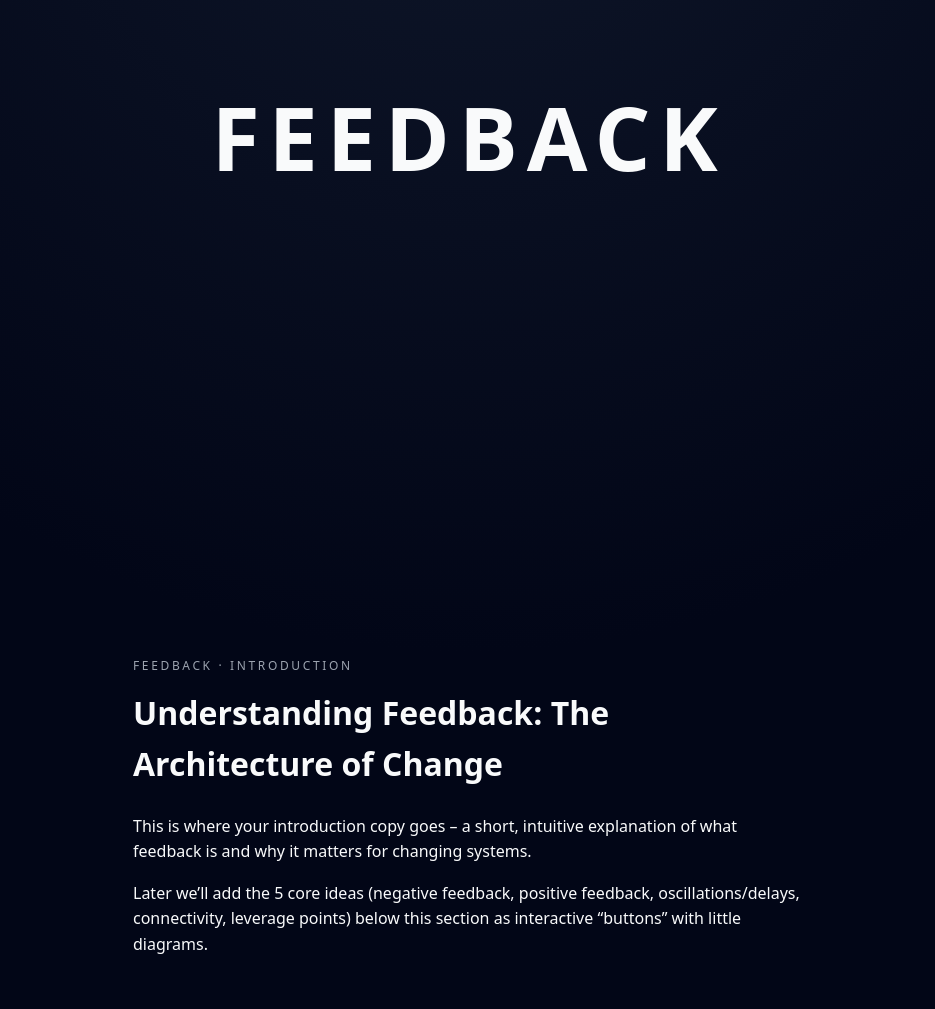
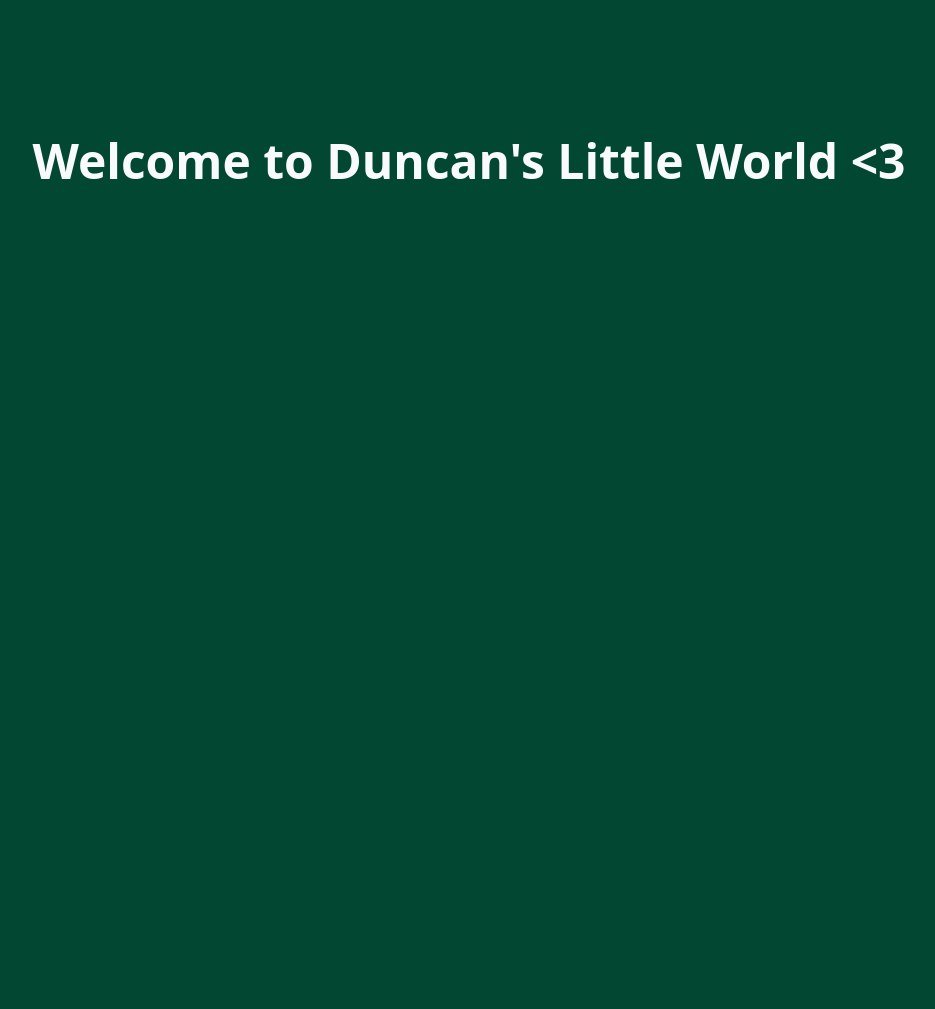
Before and after one commit to DuncanPoisson/duncanpoisson.github.io, a plain HTML site: page index.html in a window 1280 px wide. Shown: the part 240-1249 px from the top of the page, without its empty margins (171-1106 px from the left). After the commit the page ends 800 px from the top, so only its background shows below. Drawn offline with Linux system fonts and the light colour scheme.

Commit message:
Change the index file to make room
Updated the title and added a welcome message.

```diff
--- a/index.html
+++ b/index.html
@@ -2,16 +2,9 @@
 <html lang="en">
 <head>
   <meta charset="UTF-8" />
-  <title>Feedback</title>
+  <title>Duncan's Little World</title>
   <meta name="viewport" content="width=device-width, initial-scale=1" />
   <style>
-    :root {
-      --bg: #020617;
-      --fg: #f9fafb;
-      --accent: #38bdf8;
-      --max-width: 720px;
-    }
-
     * {
       box-sizing: border-box;
       margin: 0;
@@ -19,205 +12,23 @@
     }
 
     body {
-      background: radial-gradient(circle at top, #0f172a 0, #020617 60%);
-      color: var(--fg);
-      font-family: system-ui, -apple-system, BlinkMacSystemFont, "SF Pro Text",
-        "Segoe UI", sans-serif;
-      line-height: 1.6;
-    }
-
-    main {
-      max-width: var(--max-width);
-      margin: 0 auto;
-      padding: 0 1.5rem 6rem;
-    }
-
-    /* Sticky header */
-
-    header.sticky-header {
-      position: fixed;
-      top: 0;
-      left: 0;
-      right: 0;
-      height: 56px;
+      min-height: 100vh;
       display: flex;
       align-items: center;
       justify-content: center;
-      background: rgba(2, 6, 23, 0.9);
-      border-bottom: 1px solid rgba(148, 163, 184, 0.3);
-      color: var(--fg);
-      font-size: 0.75rem;
-      letter-spacing: 0.14em;
-      text-transform: uppercase;
-      opacity: 0;
-      transform: translateY(-100%);
-      transition: opacity 0.25s ease, transform 0.25s ease;
-      z-index: 10;
-      backdrop-filter: blur(12px);
+      background-color: #024731; /* dark green */
+      color: #f9fafb;
+      font-family: system-ui, -apple-system, BlinkMacSystemFont, "Segoe UI", sans-serif;
     }
 
-    header.sticky-header.visible {
-      opacity: 1;
-      transform: translateY(0);
-    }
-
-    header.sticky-header span.label {
-      opacity: 0.7;
-      transition: opacity 0.25s ease;
-    }
-
-    header.sticky-header.intro-active span.label {
-      opacity: 1;
-    }
-
-    /* Hero */
-
-    section.hero {
-      min-height: 100vh;
-      display: flex;
-      flex-direction: column;
-      justify-content: center;
-      padding: 6rem 0 4rem;
-      position: relative;
-    }
-
-    .hero-title {
-      font-size: clamp(3.5rem, 7vw, 5.5rem);
+    h1 {
+      font-size: clamp(2rem, 4vw, 3rem);
       font-weight: 600;
-      letter-spacing: 0.1em;
-      text-transform: uppercase;
       text-align: center;
-      margin-bottom: 1.5rem;
-      transform-origin: center center;
-      will-change: transform;
-    }
-
-    .hero-quote {
-      max-width: 32rem;
-      margin: 0 auto;
-      text-align: center;
-      font-size: 1.05rem;
-      color: #e5e7eb;
-      opacity: 0;
-      transform: translateY(16px);
-      transition: opacity 0.4s ease, transform 0.4s ease;
-    }
-
-    .hero-quote.visible {
-      opacity: 1;
-      transform: translateY(0);
-    }
-
-    /* Intro section */
-
-    section.intro {
-      padding: 6rem 0 3rem;
-    }
-
-    .intro-eyebrow {
-      font-size: 0.75rem;
-      letter-spacing: 0.22em;
-      text-transform: uppercase;
-      color: #9ca3af;
-      margin-bottom: 0.75rem;
-    }
-
-    .intro-heading {
-      font-size: 2rem;
-      font-weight: 600;
-      margin-bottom: 1.5rem;
-    }
-
-    .intro-body p + p {
-      margin-top: 1rem;
     }
   </style>
 </head>
 <body>
-  <header class="sticky-header">
-    <span class="label">Feedback</span>
-  </header>
-
-  <main>
-    <!-- HERO -->
-    <section class="hero" id="hero">
-      <h1 class="hero-title" id="heroTitle">Feedback</h1>
-      <p class="hero-quote" id="heroQuote">
-        “Understanding feedback is understanding how small actions become big
-        consequences.”
-      </p>
-    </section>
-
-    <!-- INTRO -->
-    <section class="intro" id="intro">
-      <div class="intro-eyebrow">Feedback · Introduction</div>
-      <h2 class="intro-heading">
-        Understanding Feedback: The Architecture of Change
-      </h2>
-      <div class="intro-body">
-        <p>
-          This is where your introduction copy goes – a short, intuitive
-          explanation of what feedback is and why it matters for changing
-          systems.
-        </p>
-        <p>
-          Later we’ll add the 5 core ideas (negative feedback, positive
-          feedback, oscillations/delays, connectivity, leverage points) below
-          this section as interactive “buttons” with little diagrams.
-        </p>
-      </div>
-    </section>
-  </main>
-
-  <script>
-    const hero = document.getElementById("hero");
-    const heroTitle = document.getElementById("heroTitle");
-    const heroQuote = document.getElementById("heroQuote");
-    const header = document.querySelector(".sticky-header");
-    const headerLabel = header.querySelector(".label");
-    const intro = document.getElementById("intro");
-
-    function onScroll() {
-      const scrollY = window.scrollY || window.pageYOffset;
-      const heroHeight = hero.offsetHeight || 1;
-      const progress = Math.min(Math.max(scrollY / heroHeight, 0), 1);
-
-      // Move + shrink title as you scroll
-      const translateY = -heroHeight * 0.25 * progress; // up to ~top third
-      const scale = 1 - 0.15 * progress; // shrink a bit
-      heroTitle.style.transform = `translateY(${translateY}px) scale(${scale})`;
-
-      // Show quote after a bit of scroll
-      if (progress > 0.2) {
-        heroQuote.classList.add("visible");
-      } else {
-        heroQuote.classList.remove("visible");
-      }
-
-      // Show sticky header after leaving most of the hero
-      if (scrollY > heroHeight * 0.6) {
-        header.classList.add("visible");
-      } else {
-        header.classList.remove("visible");
-      }
-
-      // Change header label when intro section is "active"
-      const introRect = intro.getBoundingClientRect();
-      const viewportHeight =
-        window.innerHeight || document.documentElement.clientHeight;
-
-      if (introRect.top < viewportHeight * 0.5) {
-        header.classList.add("intro-active");
-        headerLabel.textContent = "Feedback: Introduction";
-      } else {
-        header.classList.remove("intro-active");
-        headerLabel.textContent = "Feedback";
-      }
-    }
-
-    window.addEventListener("scroll", onScroll);
-    window.addEventListener("load", onScroll);
-    window.addEventListener("resize", onScroll);
-  </script>
+  <h1>Welcome to Duncan's Little World &lt;3</h1>
 </body>
 </html>
```
